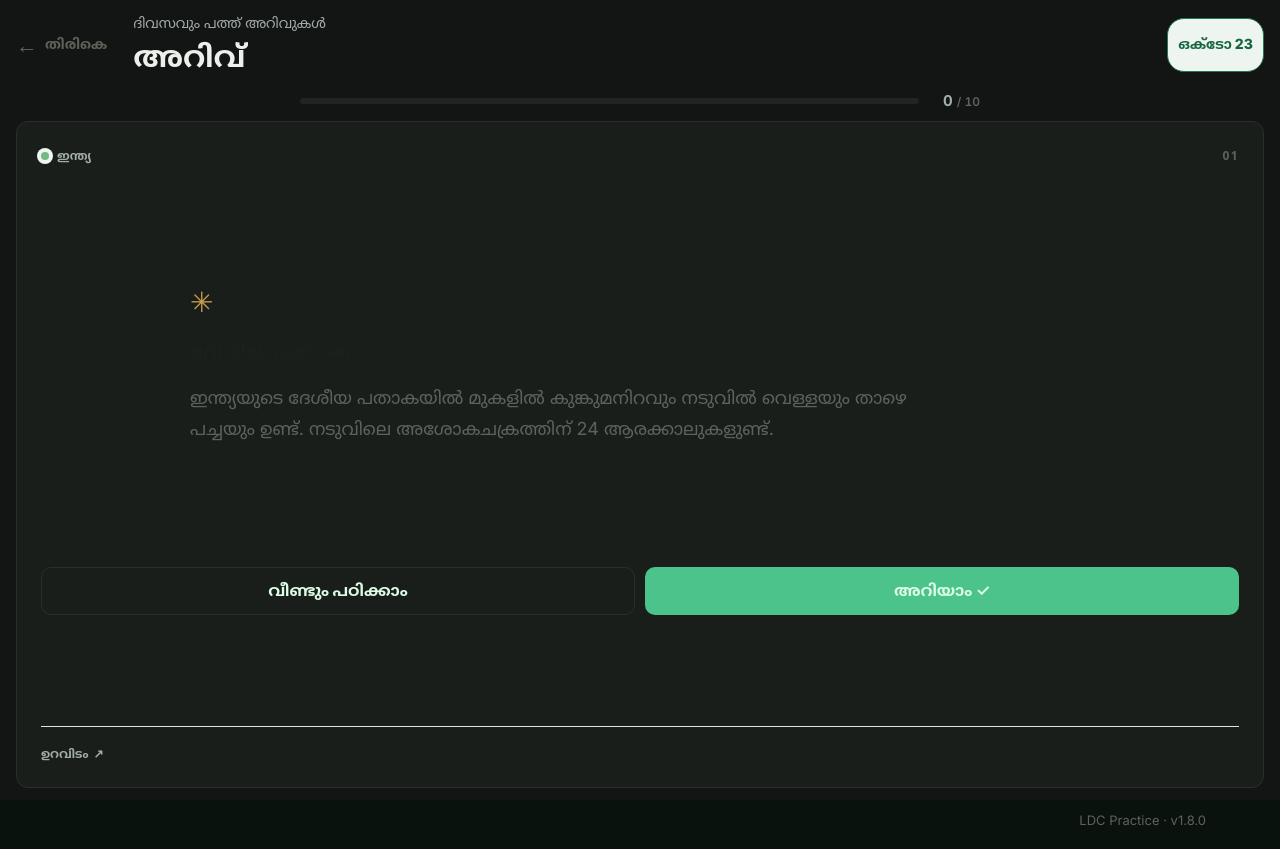
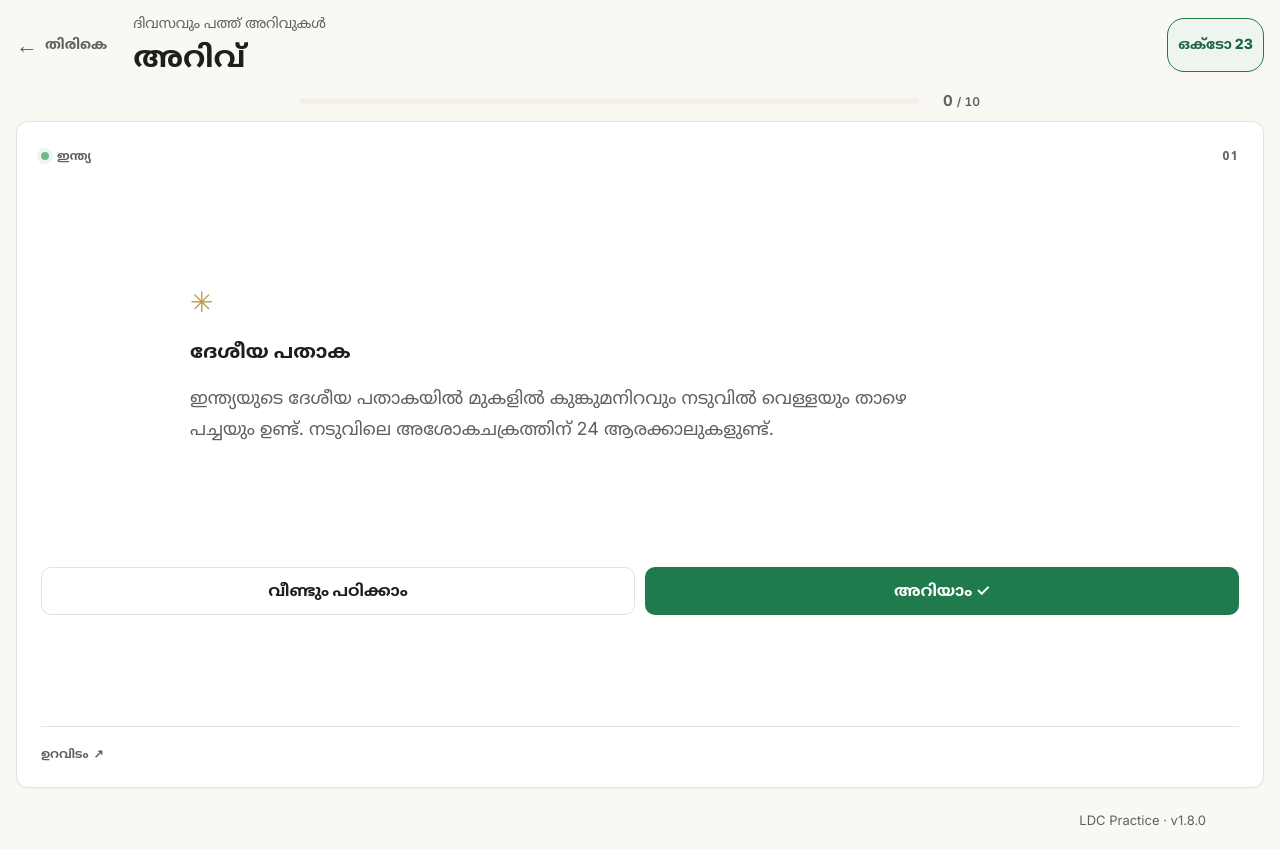
Before and after one commit to VishnuPScodes/LDC, a Next.js app in the folder client/: page /facts in a window 1280 px wide. Built offline with nearby package versions, Linux system fonts and the light colour scheme; no server answers.

Commit message:
Respect device theme and support both theme colors

```diff
--- a/client/app/AppShell.tsx
+++ b/client/app/AppShell.tsx
@@ -29,13 +29,14 @@ export default function AppShell({landing}:{landing:ReactNode}){
   const [view,setView]=useState<View>('home'),[error,setError]=useState(''),[busy,setBusy]=useState(false),[syllabus,setSyllabus]=useState<any[]>([]),[report,setReport]=useState<any>(null),[progress,setProgress]=useState<any>(null),[learnerStats,setLearnerStats]=useState<any>(null),[history,setHistory]=useState<any[]>([]),[historyLoading,setHistoryLoading]=useState(true),[syllabusLoading,setSyllabusLoading]=useState(true),[progressLoading,setProgressLoading]=useState(true),[dataErrors,setDataErrors]=useState<Record<string,string>>({}),[reviewDue,setReviewDue]=useState(0),[reviewTomorrow,setReviewTomorrow]=useState(0);
   const [mode,setMode]=useState<'practice'|'quick'|'mock'>('practice'),[count,setCount]=useState(20),[order,setOrder]=useState('pdf'),[topics,setTopics]=useState<string[]>([]),[onlyWrong,setOnlyWrong]=useState(false),[reviewOnly,setReviewOnly]=useState(false);
   const [mockMinutes,setMockMinutes]=useState(75);
-  const [session,setSession]=useState<any>(null),[questions,setQuestions]=useState<Q[]>([]),[index,setIndex]=useState(0),[picked,setPicked]=useState<string|null>(null),[feedback,setFeedback]=useState<any>(null),[time,setTime]=useState(0),[answers,setAnswers]=useState<any[]>([]),[dark,setDark]=useState(true),[correctStreak,setCorrectStreak]=useState(0),[showStreakToast,setShowStreakToast]=useState(false),[reportedQuestions,setReportedQuestions]=useState<string[]>([]);
+  const [session,setSession]=useState<any>(null),[questions,setQuestions]=useState<Q[]>([]),[index,setIndex]=useState(0),[picked,setPicked]=useState<string|null>(null),[feedback,setFeedback]=useState<any>(null),[time,setTime]=useState(0),[answers,setAnswers]=useState<any[]>([]),[dark,setDark]=useState(false),[correctStreak,setCorrectStreak]=useState(0),[showStreakToast,setShowStreakToast]=useState(false),[reportedQuestions,setReportedQuestions]=useState<string[]>([]);
   const [dailyGoal,setDailyGoal]=useState(20),[targetExamDate,setTargetExamDateState]=useState(''),[weekDays,setWeekDays]=useState<boolean[]>([]),[language,setLanguage]=useState<'en'|'ml'>('en'),questionStarted=useRef(Date.now()),initializationStarted=useRef(false),routeReady=useRef(false),suppressRoutePush=useRef(false);
   const [feedbackMessage,setFeedbackMessage]=useState(''),[feedbackBusy,setFeedbackBusy]=useState(false),[feedbackSent,setFeedbackSent]=useState(false);
   const [welcomeLoading,setWelcomeLoading]=useState(true),[initialReady,setInitialReady]=useState(false),[authReady,setAuthReady]=useState(false),[startupError,setStartupError]=useState('');
 
   const refresh=useCallback(async()=>{setHistoryLoading(true);setSyllabusLoading(true);setProgressLoading(true);const [p,h,s,r,l]=await Promise.allSettled([api('/progress'),api('/tests'),api('/syllabus'),api('/review'),api('/learner-stats')]);setDataErrors({progress:p.status==='rejected'?'Could not load progress': '',history:h.status==='rejected'?'Could not load sessions':'',syllabus:s.status==='rejected'?'Could not load syllabus':'',review:r.status==='rejected'?'Could not load review items':'',learner:l.status==='rejected'?'Could not load your learner stats':''});if(p.status==='fulfilled')setProgress(p.value);else console.error('Could not load progress',p.reason);if(h.status==='fulfilled')setHistory(h.value);else console.error('Could not load sessions',h.reason);if(s.status==='fulfilled')setSyllabus(s.value);else console.error('Could not load syllabus',s.reason);if(r.status==='fulfilled'){setReviewDue(r.value.count||0);setReviewTomorrow(r.value.dueTomorrow||0)}else console.error('Could not load review items',r.reason);if(l.status==='fulfilled'){setLearnerStats(l.value);setDailyGoal(l.value.dailyGoal||20);setWeekDays(getGoalWeekDays(l.value.goalDays||[]))}else console.error('Could not load learner stats',l.reason);if([p,h,s,r,l].some(result=>result.status==='rejected'))setError('Some study data could not be loaded. Please retry.');setHistoryLoading(false);setSyllabusLoading(false);setProgressLoading(false)},[]);
-  useEffect(()=>{if(initializationStarted.current)return;initializationStarted.current=true;let firstVisit=false;try{firstVisit=!localStorage.getItem('ldc-first-visit');if(firstVisit)localStorage.setItem('ldc-first-visit','done');setDailyGoal(20);setDark(localStorage.getItem('ldc-theme')!=='light');setLanguage(localStorage.getItem('ldc-language')==='ml'?'ml':'en')}catch{}setWelcomeLoading(firstVisit);let minimumDelay:Promise<void>=Promise.resolve();if(firstVisit)minimumDelay=new Promise(resolve=>window.setTimeout(resolve,2200));void (async()=>{try{const u=await api('/auth/me');setUser(u)}catch(e:any){if(e.status!==401)setStartupError(e.message||'Could not check your sign-in status. Please try again.')}finally{setAuthReady(true);await minimumDelay;setInitialReady(true)}})()},[]);
+  useEffect(()=>{if(initializationStarted.current)return;initializationStarted.current=true;let firstVisit=false;try{firstVisit=!localStorage.getItem('ldc-first-visit');if(firstVisit)localStorage.setItem('ldc-first-visit','done');setDailyGoal(20);const theme=localStorage.getItem('ldc-theme');setDark(theme?theme==='dark':window.matchMedia('(prefers-color-scheme: dark)').matches);setLanguage(localStorage.getItem('ldc-language')==='ml'?'ml':'en')}catch{}setWelcomeLoading(firstVisit);let minimumDelay:Promise<void>=Promise.resolve();if(firstVisit)minimumDelay=new Promise(resolve=>window.setTimeout(resolve,2200));void (async()=>{try{const u=await api('/auth/me');setUser(u)}catch(e:any){if(e.status!==401)setStartupError(e.message||'Could not check your sign-in status. Please try again.')}finally{setAuthReady(true);await minimumDelay;setInitialReady(true)}})()},[]);
+  useEffect(()=>{try{const theme=localStorage.getItem('ldc-theme');if(theme)document.documentElement.dataset.themeChoice=theme;else delete document.documentElement.dataset.themeChoice}catch{}},[dark]);
   useEffect(()=>{const openAuth=()=>{setSignup(true);setAuth(true)};window.addEventListener('ldc-open-auth',openAuth);return()=>window.removeEventListener('ldc-open-auth',openAuth)},[]);
   useEffect(()=>{if(window.location.pathname==='/login'){setAuth(true);setSignup(new URLSearchParams(window.location.search).get('signup')==='1')}},[]);
   useEffect(()=>{if(user&&window.location.pathname==='/login'){const nextPath=new URLSearchParams(window.location.search).get('next');setAuth(false);if(nextPath?.startsWith('/')&&!nextPath.startsWith('//')){const destination=new URL(nextPath,window.location.origin);if(destination.pathname==='/feedback'){const q=new URLSearchParams(destination.search);setFeedbackMessage(`Problem with paper ${q.get('paper')||''}, question ${q.get('question')||''}. Please describe the issue.`);setView('feedback')}else if(destination.pathname==='/syllabus')setView('syllabus');window.history.replaceState({},'',destination)}else window.history.replaceState({},'', '/today')}},[user]);
--- a/client/app/LandingThemeToggle.tsx
+++ b/client/app/LandingThemeToggle.tsx
@@ -3,11 +3,13 @@
 import {useEffect, useState} from 'react';
 
 export default function LandingThemeToggle() {
-  const [dark, setDark] = useState(true);
+  const [dark, setDark] = useState(false);
 
   useEffect(() => {
-    const storedDark = localStorage.getItem('ldc-theme') !== 'light';
+    const theme = localStorage.getItem('ldc-theme');
+    const storedDark = theme ? theme === 'dark' : window.matchMedia('(prefers-color-scheme: dark)').matches;
     setDark(storedDark);
+    if (theme) document.documentElement.dataset.themeChoice = theme;
     document.querySelector('.landing-shell')?.classList.toggle('dark', storedDark);
   }, []);
 
@@ -15,6 +17,7 @@ export default function LandingThemeToggle() {
     const nextDark = !dark;
     setDark(nextDark);
     localStorage.setItem('ldc-theme', nextDark ? 'dark' : 'light');
+    document.documentElement.dataset.themeChoice = nextDark ? 'dark' : 'light';
     document.querySelector('.landing-shell')?.classList.toggle('dark', nextDark);
   };
 
--- a/client/app/layout.tsx
+++ b/client/app/layout.tsx
@@ -4,5 +4,5 @@ const malayalam=Noto_Sans_Malayalam({subsets:['malayalam'],weight:['400','500','
 const title='Kerala PSC LDC Previous Papers with Answers | LDC Practice';
 const description='Read and practise verified Kerala PSC Lower Division Clerk previous-year questions from 2013–2023. എൽഡിസി ചോദ്യപേപ്പറുകൾ ഉത്തരങ്ങളോടെ.';
 export const metadata:Metadata={metadataBase:new URL(siteUrl),title,description,keywords:['Kerala PSC','LDC exam','previous year questions','Lower Division Clerk','PSC practice','എൽഡിസി ചോദ്യപേപ്പർ','പി.എസ്.സി മുൻവർഷ ചോദ്യങ്ങൾ'],applicationName:'LDC Practice',verification:{google:'7fb29362063c672e'},appleWebApp:{capable:true,statusBarStyle:'default',title:'LDC Practice'},openGraph:{title,description,url:siteUrl,images:[{url:'/og?title=Kerala%20PSC%20LDC%20Previous%20Papers',width:1200,height:630,alt:'LDC Practice — Kerala PSC question papers'}],siteName:'LDC Practice',type:'website'},twitter:{card:'summary_large_image',title,description,images:['/og?title=Kerala%20PSC%20LDC%20Previous%20Papers']},alternates:{canonical:siteUrl+'/'},icons:{icon:[{url:'/icons/icon.svg',type:'image/svg+xml'},{url:'/icons/icon-192.png',type:'image/png',sizes:'192x192'}],apple:[{url:'/icons/apple-touch-icon.png',sizes:'180x180'}]}};
-export const viewport:Viewport={themeColor:'#FAF8F3',width:'device-width',initialScale:1,viewportFit:'cover'};
+export const viewport:Viewport={themeColor:[{media:'(prefers-color-scheme: light)',color:'#FAF8F3'},{media:'(prefers-color-scheme: dark)',color:'#121513'}],width:'device-width',initialScale:1,viewportFit:'cover'};
 export default function RootLayout({children}:{children:ReactNode}){return <html lang="en-IN" className={`${inter.variable} ${malayalam.variable}`}><body><PwaRegistration/>{children}<footer className="app-version" aria-label={`LDC Practice app version ${clientPackage.version}`}>LDC Practice · v{clientPackage.version}</footer></body></html>}
--- a/client/app/quiz-preview/page.tsx
+++ b/client/app/quiz-preview/page.tsx
@@ -6,7 +6,7 @@ const question = (bank as any[]).find((item: any) => item.eligibleForPractice &&
 const selected = question.options.find((option: any) => option.key !== question.correctOption)!.key;
 
 export default function QuizPreview() {
-  return <main className="shell dark quiz-shell">
+  return <main className="shell quiz-shell">
     <QuizScreen question={{ ...question, _id: `preview-${question.questionNumber}` }} index={0} total={20} elapsed={3} picked={selected}
       feedback={{ isCorrect: false, correctOption: question.correctOption!, ...(question.explanation ? { explanation: question.explanation } : {}) }}
       quick={false} reported={false} streak={0} onChoose={() => {}} onContinue={() => {}} onQuit={() => {}} onReport={() => {}} />
--- a/client/app/today-preview/page.tsx
+++ b/client/app/today-preview/page.tsx
@@ -10,7 +10,7 @@ const progress = { coverage: { byTopic: [
 ] } };
 
 export default function TodayPreview() {
-  return <main className="shell dark">
+  return <main className="shell">
     <header className="header"><div className="brand">LDC<span>.</span> practice</div><span className="small">A calm study companion</span></header>
     <TodayDashboard name="Anu" dailyCount={12} dailyGoal={20} streak={4} progress={progress} syllabus={syllabus}
       onStart={() => {}} onPracticeTopic={() => {}} onContinuePdf={() => {}} onOpenSyllabus={() => {}} />
```
